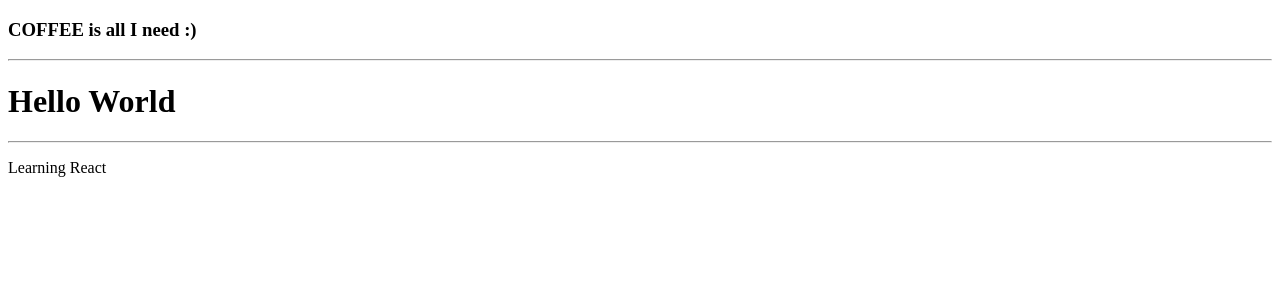
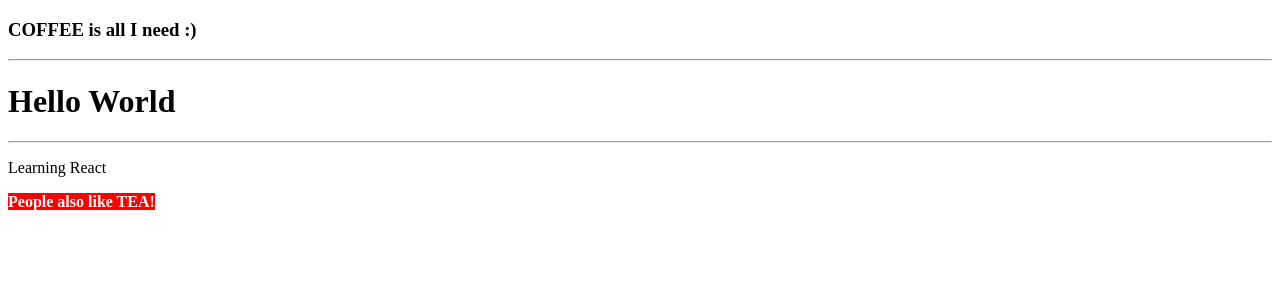
Before and after one commit to 17Swagat/REACT_LEARNING, a React (Vite) app in the folder basics_01/: page / in a window 1280 px wide. Shown: the top 300 px of the page. Built offline with nearby package versions, Linux system fonts and the light colour scheme.

Commit message:
HC: L3=> Basic Manipulation 1.2 Adding a Tea Component

```diff
--- a/basics_01/src/App.jsx
+++ b/basics_01/src/App.jsx
@@ -1,3 +1,4 @@
+import Tea from "./Chai";
 import Coffee  from "./Coffee";
 function App() {
   return (
@@ -8,6 +9,7 @@ function App() {
     <h1>Hello World</h1>
     <hr />
     <p>Learning React</p>
+    <Tea/>
     </>
   )
 }
--- /dev/null
+++ b/basics_01/src/Chai.jsx
@@ -0,0 +1,9 @@
+function Tea(){
+    return (
+        <>
+        <strong style={{backgroundColor: 'red', color: 'white'}}>People also like TEA!</strong>
+        </>
+    );
+}
+
+export default Tea
```
